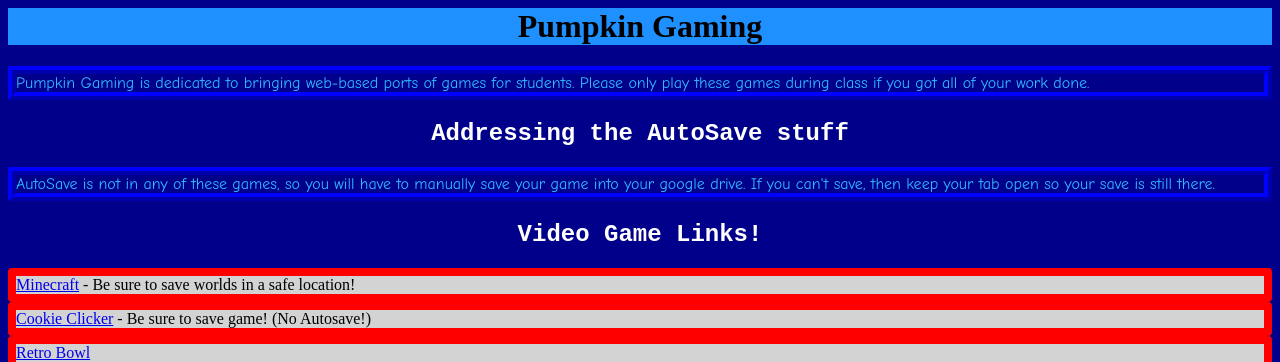
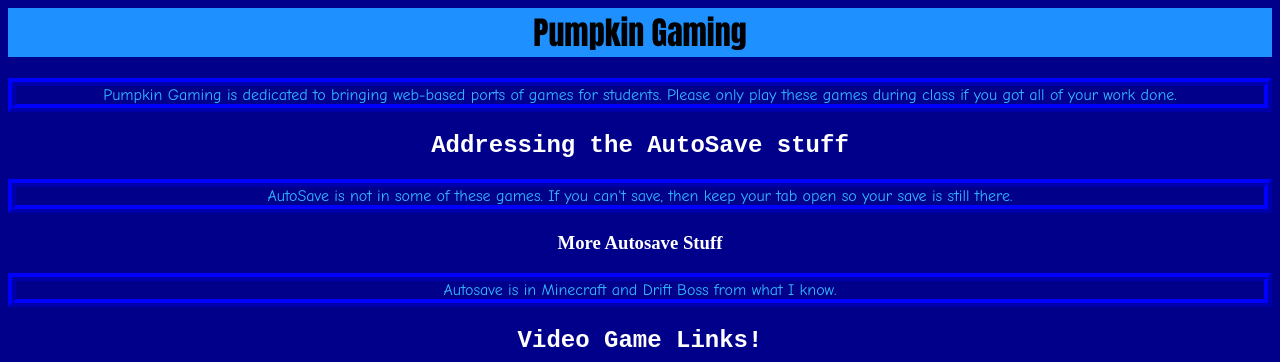
Before and after one commit to luke975/PumpkinGaming, a plain HTML site: page index.html in a window 1280 px wide. Shown: the top 362 px of the page. Drawn offline with Linux system fonts and the light colour scheme.

Commit message:
Better styling added
More changes made to home page looks

```diff
--- a/index.html
+++ b/index.html
@@ -10,14 +10,16 @@ div {
 </style>
 <title>Home - Google Drive</title>
 <body>
+<center>
 <header>
 <h1>Pumpkin Gaming</h1>
+<p class="border1">Pumpkin Gaming is dedicated to bringing web-based ports of games for students. Please only play these games during class if you got all of your work done.</p>
 </header>
-<p class="border1">Pumpkin Gaming is dedicated to bringing web-based ports of games for students. Please only play these games during class if you got all of your work done.</p>
 
 <h2>Addressing the AutoSave stuff</h2>
-<p class="border1">AutoSave is not in any of these games, so you will have to manually save your game into your google drive. If you can't save, then keep your tab open so your save
-is still there.</p>
+<p class="border1">AutoSave is not in some of these games. If you can't save, then keep your tab open so your save is still there.</p>
+<h3>More Autosave Stuff</h3>
+<p class="border1">Autosave is in Minecraft and Drift Boss from what I know.</p>
 
 
 <h2>Video Game Links!</h2>
--- a/style.css
+++ b/style.css
@@ -5,7 +5,7 @@ body {
 h1 {
    color: black;
    background-color: dodgerblue;
-   font-family: ;
+   font-family: Impact;
    text-align: center;
 }
 
@@ -13,6 +13,12 @@ h2 {
    color: white;
    font-family: Courier New;
    text-align: center;
+}
+
+h3 {
+   color: white;
+   font-family: Minecraft;
+   text-align: Center;
 }
 
 p {
@@ -41,3 +47,8 @@ p {
 .center {
    text-align: center;
 }
+
+@font-face {
+   font-family: Minecraft;
+   src: url(Minecraft.ttf);
+}
```
